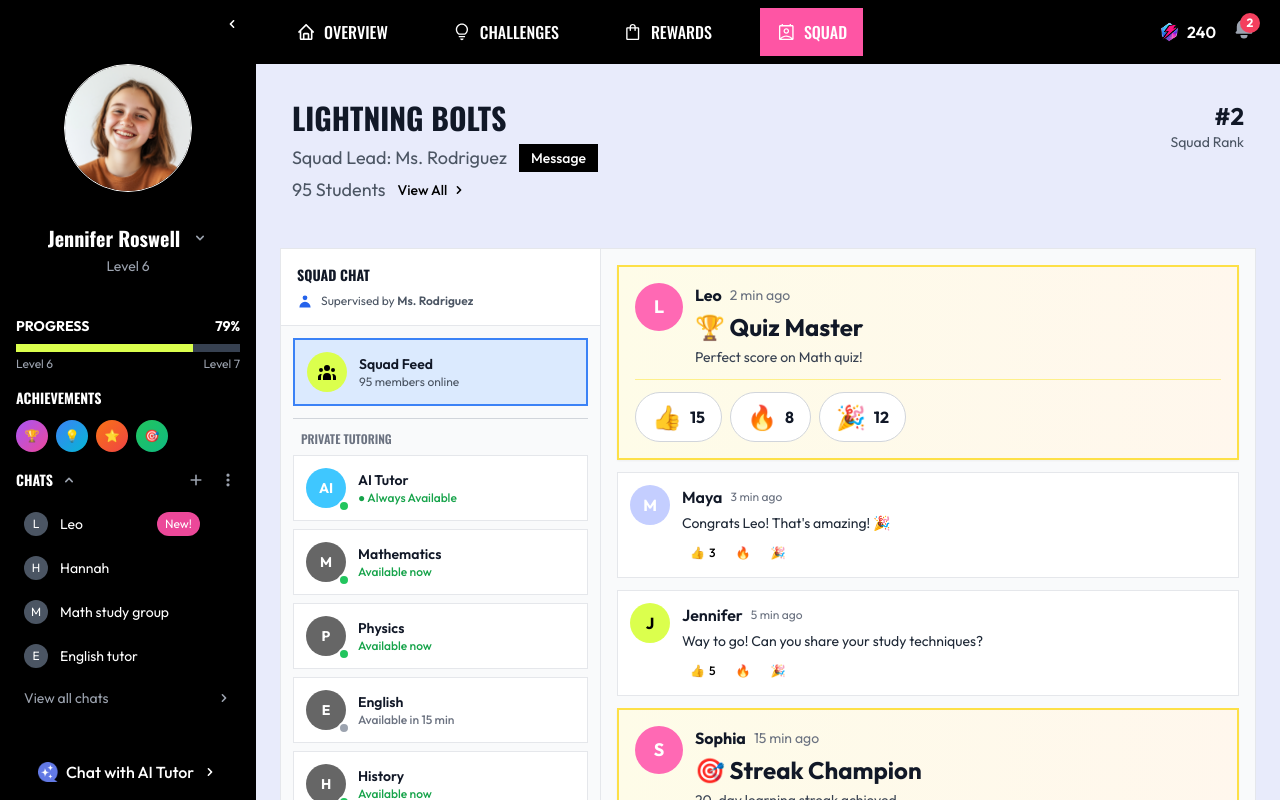
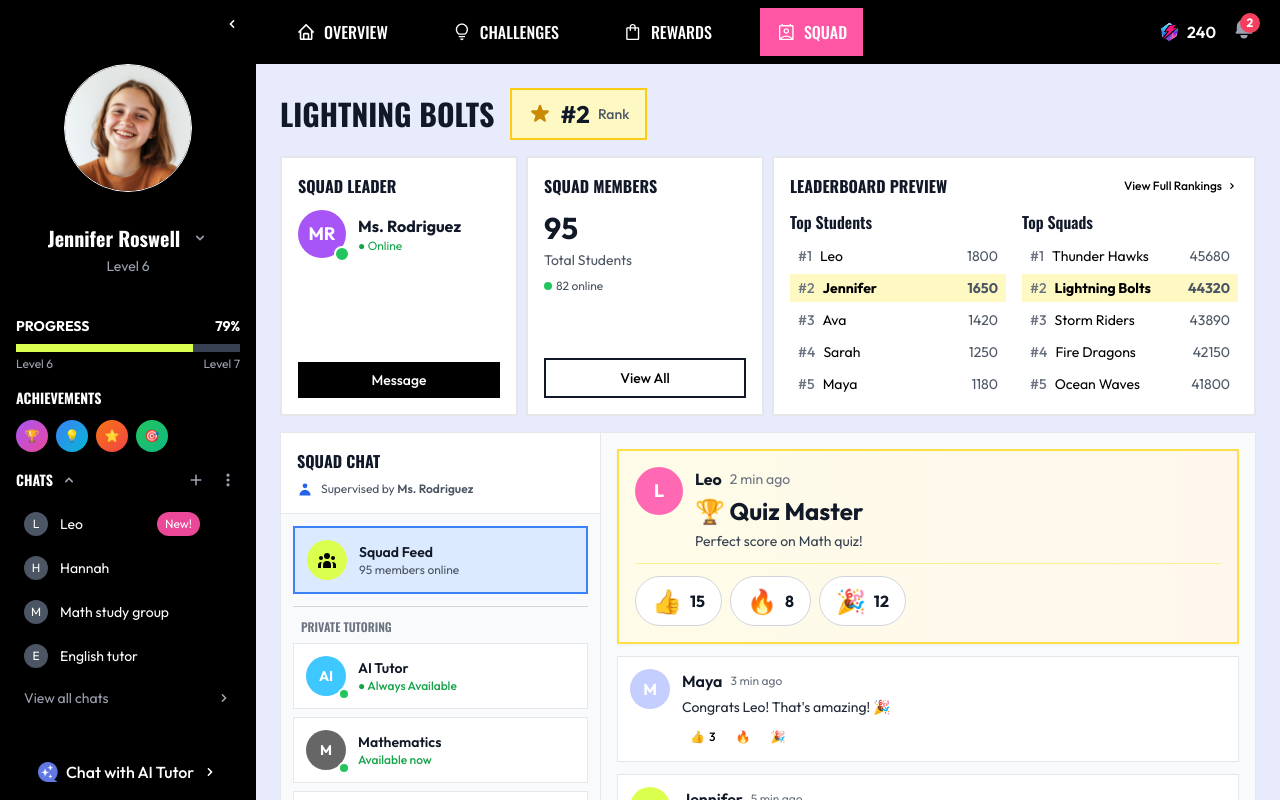
Before and after one commit to YuriOokino/hyper-school-dashboard, a React (Vite) app: page / in a window 1280 px wide. Both pictures are taken after a click on the element "View all chats". Built offline with nearby package versions, Linux system fonts and the light colour scheme.

Commit message:
Refactor Squad tab: reorganize header with info cards, update leaderboard, improve modal styling

```diff
--- a/src/components/SquadContent.jsx
+++ b/src/components/SquadContent.jsx
@@ -5,7 +5,6 @@ export default function SquadContent() {
   const [tutorMessages, setTutorMessages] = useState({});
   const [newMessage, setNewMessage] = useState('');
   const [newSquadMessage, setNewSquadMessage] = useState('');
-  const [activeLeaderboardTab, setActiveLeaderboardTab] = useState('students');
   const [showSquadModal, setShowSquadModal] = useState(false);
   const [searchQuery, setSearchQuery] = useState('');
   const [squadFeedItems, setSquadFeedItems] = useState([]);
@@ -392,35 +391,123 @@ export default function SquadContent() {
   return (
     <div className="space-y-4 pb-4">
       {/* Header with Squad Info */}
-      <div className="p-3">
-        <div className="flex items-start justify-between mb-4">
       <div>
-            <h1 className="text-3xl font-bold text-gray-900 uppercase mb-2" style={{ fontFamily: 'Oswald' }}>LIGHTNING BOLTS</h1>
-            <div className="flex items-center space-x-3 mb-1">
-              <p className="text-lg text-gray-600">Squad Lead: Ms. Rodriguez</p>
-              <button className="px-3 py-1 text-sm font-medium text-white bg-black hover:bg-gray-800 transition-colors">
+        {/* Title and Rank */}
+        <div className="flex items-center space-x-4 mb-4">
+          <h1 className="text-3xl font-bold text-gray-900 uppercase" style={{ fontFamily: 'Oswald' }}>LIGHTNING BOLTS</h1>
+          <div className="flex items-center space-x-2 px-4 py-2 bg-yellow-100 border-2 border-yellow-400">
+            <svg className="w-6 h-6 text-yellow-600" fill="currentColor" viewBox="0 0 20 20">
+              <path d="M9.049 2.927c.3-.921 1.603-.921 1.902 0l1.07 3.292a1 1 0 00.95.69h3.462c.969 0 1.371 1.24.588 1.81l-2.8 2.034a1 1 0 00-.364 1.118l1.07 3.292c.3.921-.755 1.688-1.54 1.118l-2.8-2.034a1 1 0 00-1.175 0l-2.8 2.034c-.784.57-1.838-.197-1.539-1.118l1.07-3.292a1 1 0 00-.364-1.118L2.98 8.72c-.783-.57-.38-1.81.588-1.81h3.461a1 1 0 00.951-.69l1.07-3.292z"/>
+            </svg>
+            <span className="text-2xl font-bold text-gray-900">#2</span>
+            <span className="text-sm font-medium text-gray-600">Rank</span>
+          </div>
+        </div>
+
+        {/* Info Cards Grid */}
+        <div className="grid grid-cols-4 gap-2">
+          {/* Card 1: Squad Leader */}
+          <div className="col-span-1 bg-white border-2 border-gray-200 p-4 flex flex-col justify-between">
+            <div>
+              <h3 className="font-bold text-gray-900 uppercase mb-3">Squad Leader</h3>
+              <div className="flex items-center space-x-3 mb-3">
+                <div className="relative">
+                  <div className="w-12 h-12 rounded-full bg-purple-500 flex items-center justify-center text-white font-bold text-lg">
+                    MR
+                  </div>
+                  <div className="absolute -bottom-1 -right-1">
+                    <div className="w-4 h-4 bg-green-500 border-2 border-white rounded-full"></div>
+                  </div>
+                </div>
+                <div className="flex-1 min-w-0">
+                  <div className="font-bold text-gray-900">Ms. Rodriguez</div>
+                  <div className="text-xs text-green-600">● Online</div>
+                </div>
+              </div>
+            </div>
+            <button className="w-full px-3 py-2 text-sm font-medium text-white bg-black hover:bg-gray-800 transition-colors">
               Message
             </button>
           </div>
-            <div className="flex items-center space-x-3">
-              <span className="text-lg text-gray-600">95 Students</span>
+
+          {/* Card 2: Squad Members */}
+          <div className="col-span-1 bg-white border-2 border-gray-200 p-4 flex flex-col justify-between">
+            <div>
+              <h3 className="font-bold text-gray-900 uppercase mb-3">Squad Members</h3>
+              <div className="mb-3">
+                <div className="text-3xl font-bold text-gray-900 mb-1">95</div>
+                <div className="text-sm text-gray-600 mb-2">Total Students</div>
+                <div className="flex items-center space-x-1">
+                  <div className="w-2 h-2 bg-green-500 rounded-full"></div>
+                  <span className="text-xs text-gray-600">82 online</span>
+                </div>
+              </div>
+            </div>
             <button
               onClick={() => setShowSquadModal(true)}
-                className="text-sm font-medium text-black hover:text-gray-600 transition-colors flex items-center space-x-1"
+              className="w-full px-3 py-2 text-sm font-medium border-2 border-gray-900 hover:bg-gray-900 hover:text-white transition-colors"
             >
-                <span>View All</span>
-                <svg className="w-4 h-4" fill="currentColor" viewBox="0 0 20 20">
+              View All
+            </button>
+          </div>
+
+          {/* Card 3: Leaderboard Preview (spans 2 columns) */}
+          <div className="col-span-2 bg-white border-2 border-gray-200 p-4">
+            <div className="flex items-center justify-between mb-3">
+              <h3 className="font-bold text-gray-900 uppercase">Leaderboard Preview</h3>
+              <button className="text-xs font-medium text-black hover:text-gray-600 transition-colors flex items-center space-x-1">
+                <span>View Full Rankings</span>
+                <svg className="w-3 h-3" fill="currentColor" viewBox="0 0 20 20">
                   <path fillRule="evenodd" d="M7.293 14.707a1 1 0 010-1.414L10.586 10 7.293 6.707a1 1 0 011.414-1.414l4 4a1 1 0 010 1.414l-4 4a1 1 0 01-1.414 0z" clipRule="evenodd"/>
                 </svg>
               </button>
             </div>
+
+            <div className="grid grid-cols-2 gap-4">
+              {/* Top 5 Students */}
+              <div>
+                <h4 className="font-semibold text-gray-900 mb-2">Top Students</h4>
+                <div className="space-y-1">
+                  {individualLeaderboard.slice(0, 5).map((user, index) => (
+                    <div
+                      key={index}
+                      className={`flex items-center justify-between text-sm py-1 px-2 ${
+                        user.isCurrentUser ? 'bg-yellow-100 font-bold' : ''
+                      }`}
+                    >
+                      <div className="flex items-center space-x-2">
+                        <span className="text-gray-500 font-medium">#{index + 1}</span>
+                        <span className="truncate">{user.name}</span>
                       </div>
-          <div className="text-right">
-            <div className="text-2xl font-bold text-gray-900">#2</div>
-            <div className="text-sm text-gray-600">Squad Rank</div>
+                      <span className="text-gray-600">{user.points}</span>
+                    </div>
+                  ))}
                 </div>
               </div>
 
+              {/* Top 5 Squads */}
+              <div>
+                <h4 className="font-semibold text-gray-900 mb-2">Top Squads</h4>
+                <div className="space-y-1">
+                  {squadLeaderboard.slice(0, 5).map((squad, index) => (
+                    <div
+                      key={index}
+                      className={`flex items-center justify-between text-sm py-1 px-2 ${
+                        squad.isCurrentSquad ? 'bg-yellow-100 font-bold' : ''
+                      }`}
+                    >
+                      <div className="flex items-center space-x-2">
+                        <span className="text-gray-500 font-medium">#{squad.rank}</span>
+                        <span className="truncate">{squad.name}</span>
+                      </div>
+                      <span className="text-gray-600">{squad.points}</span>
+                    </div>
+                  ))}
+                </div>
+              </div>
+            </div>
+          </div>
+        </div>
       </div>
 
 
@@ -430,7 +517,7 @@ export default function SquadContent() {
           {/* Left Sidebar - Tutors */}
           <div className="w-80 border-r border-gray-200 flex flex-col bg-gray-50">
             <div className="p-4 border-b border-gray-200 bg-white">
-              <h3 className="text-sm font-bold text-gray-900 uppercase mb-1">Squad Chat</h3>
+              <h3 className="font-bold text-gray-900 uppercase mb-1">Squad Chat</h3>
               <div className="flex items-center space-x-2 mt-2">
                 <svg className="w-4 h-4 text-blue-600" fill="currentColor" viewBox="0 0 20 20">
                   <path d="M10 9a3 3 0 100-6 3 3 0 000 6zm-7 9a7 7 0 1114 0H3z"/>
@@ -787,106 +874,14 @@ export default function SquadContent() {
         </div>
       </div>
 
-      {/* Leaderboard - Full Width */}
-      <div className="mt-6 mb-6">
-        <div className="bg-white border border-gray-200 flex flex-col" style={{ maxHeight: '500px' }}>
-          <div className="p-6  flex-shrink-0">
-            <h2 className="text-xl font-bold text-gray-900 mb-4 uppercase">LEADERBOARD</h2>
-            <div className="flex space-x-6">
-              <button
-                onClick={() => setActiveLeaderboardTab('students')}
-                className={`pb-2 font-medium transition-colors ${
-                  activeLeaderboardTab === 'students'
-                    ? 'text-black border-b-2 border-black'
-                    : 'text-gray-500 hover:text-gray-700'
-                }`}
-              >
-                Students
-              </button>
-              <button
-                onClick={() => setActiveLeaderboardTab('squads')}
-                className={`pb-2 font-medium transition-colors ${
-                  activeLeaderboardTab === 'squads'
-                    ? 'text-black border-b-2 border-black'
-                    : 'text-gray-500 hover:text-gray-700'
-                }`}
-              >
-                Squads
-              </button>
-          </div>
-        </div>
-
-          <div className="flex-1 overflow-y-auto p-6" style={{ scrollBehavior: 'smooth' }}>
-            {activeLeaderboardTab === 'students' ? (
-              <div className="space-y-3">
-                {individualLeaderboard.slice(0, 10).map((user, index) => (
-                  <div
-                    key={index}
-                    className={`flex items-center justify-between p-3 ${
-                      user.isCurrentUser ? '' : 'bg-gray-50'
-                    }`}
-                    style={user.isCurrentUser ? { backgroundColor: '#DBFF4D' } : {}}
-                  >
-                    <div className="flex items-center space-x-3">
-                      <div className="text-lg font-bold text-gray-700">#{index + 1}</div>
-                      <div className="w-8 h-8 bg-gray-300 rounded-full flex items-center justify-center text-sm font-semibold">
-                        {user.name.charAt(0)}
-                      </div>
-                <div className="flex-1">
-                        <div className="font-semibold text-gray-900">{user.name}</div>
-                        <div className="text-sm text-gray-600">
-                          {user.points.toLocaleString()} pts • Lv.{user.level} • {user.streak} day streak • {user.badges} badges
-                        </div>
-                      </div>
-                    </div>
-                    <div className="text-right">
-                      <div className="text-sm font-medium text-gray-900">{user.mastery}%</div>
-                      <div className="text-xs text-gray-500">Mastery</div>
-                </div>
-              </div>
-            ))}
-              </div>
-            ) : (
-              <div className="space-y-3">
-                {squadLeaderboard.slice(0, 10).map((squad, index) => (
-                  <div
-                    key={index}
-                    className={`flex items-center justify-between p-3 ${
-                      squad.isCurrentSquad ? '' : 'bg-gray-50'
-                    }`}
-                    style={squad.isCurrentSquad ? { backgroundColor: '#DBFF4D' } : {}}
-                  >
-                    <div className="flex items-center space-x-3">
-                      <div className="text-lg font-bold text-gray-700">#{squad.rank}</div>
-                      <div className="w-8 h-8 rounded-full flex items-center justify-center text-xs font-bold" style={{ backgroundColor: '#FF69B4', color: 'white' }}>
-                        {squad.name.split(' ').map((word) => word.charAt(0)).join('').substring(0, 2)}
-                      </div>
-                      <div className="flex-1">
-                        <div className="font-semibold text-gray-900">{squad.name}</div>
-                        <div className="text-sm text-gray-600">
-                          {squad.points.toLocaleString()} pts • {squad.members} members • Avg Lv.{squad.avgLevel} • {squad.activeMembers} active
-                        </div>
-                      </div>
-                    </div>
-                    <div className="text-right">
-                      <div className="text-sm font-medium text-gray-900">{squad.mastery}%</div>
-                      <div className="text-xs text-gray-500">Mastery</div>
-                    </div>
-                  </div>
-                ))}
-              </div>
-            )}
-          </div>
-        </div>
-      </div>
 
       {/* Squad Members Modal */}
       {showSquadModal && (
         <div className="fixed inset-0 bg-black bg-opacity-50 flex items-center justify-center z-50" onClick={() => setShowSquadModal(false)}>
-          <div className="bg-white w-full max-w-sm max-h-[60vh] mx-4  flex flex-col" style={{}} onClick={(e) => e.stopPropagation()}>
+          <div className="bg-white w-full max-w-2xl max-h-[60vh] mx-4  flex flex-col" style={{}} onClick={(e) => e.stopPropagation()}>
             <div className="p-4  flex-shrink-0">
               <div className="flex items-center justify-between mb-3">
-                <h2 className="text-lg font-bold text-gray-900 uppercase">SQUAD MEMBERS</h2>
+                <h2 className="text-2xl font-bold text-gray-900 uppercase">SQUAD MEMBERS</h2>
                 <button
                   onClick={() => setShowSquadModal(false)}
                   className="p-1 hover:bg-gray-100 transition-colors"
@@ -901,39 +896,30 @@ export default function SquadContent() {
                 placeholder="Search students..."
                 value={searchQuery}
                 onChange={(e) => setSearchQuery(e.target.value)}
-                className="w-full px-3 py-2 border border-gray-300 text-sm focus:outline-none focus:ring-2 focus:ring-black"
+                className="w-full px-3 py-2 border border-gray-300 text-base focus:outline-none focus:ring-2 focus:ring-black"
               />
-              <p className="text-sm text-gray-600 mt-2">{filteredMembers.length} students</p>
+              <p className="text-base text-gray-600 mt-2">{filteredMembers.length} students</p>
             </div>
             <div className="flex-1 overflow-y-auto p-4">
               <div className="space-y-1">
                 {filteredMembers.map((member, index) => (
                   <div
                     key={index}
-                    className="flex items-center space-x-3 p-2 text-sm hover:bg-gray-50"
+                    className="flex items-center space-x-3 p-3 text-base hover:bg-gray-50"
                   >
                     <div className="relative">
-                      <div className="w-6 h-6 bg-gray-300 flex items-center justify-center text-xs font-semibold">
+                      <div className="w-10 h-10 bg-gray-300 flex items-center justify-center text-base font-semibold">
                         {member.name.charAt(0)}
                       </div>
                       <div className="absolute -bottom-0.5 -right-0.5">
-                        <div className={`w-2 h-2 border border-white rounded-full ${
+                        <div className={`w-3 h-3 border border-white rounded-full ${
                           member.status === 'online' ? 'bg-green-500' :
                           member.status === 'idle' ? 'bg-pink-400' : 'bg-gray-400'
                         }`}></div>
                       </div>
                     </div>
                     <div className="flex-1 font-medium text-gray-900">{member.name}</div>
-                    <div className="text-xs text-gray-500">Lv.{member.level}</div>
-                    {!member.isCurrentUser && (
-                      <button
-                        onClick={() => handleChatWithMember(member)}
-                        className="px-2 py-1 text-xs font-medium text-black hover:bg-gray-200 transition-colors"
-                        style={{ backgroundColor: '#C4CEFF' }}
-                      >
-                        Chat
-                      </button>
-                    )}
+                    <div className="text-sm text-gray-500">Lv.{member.level}</div>
                   </div>
                 ))}
               </div>
```
Lines whose indentation alone changed are shown as unchanged.
